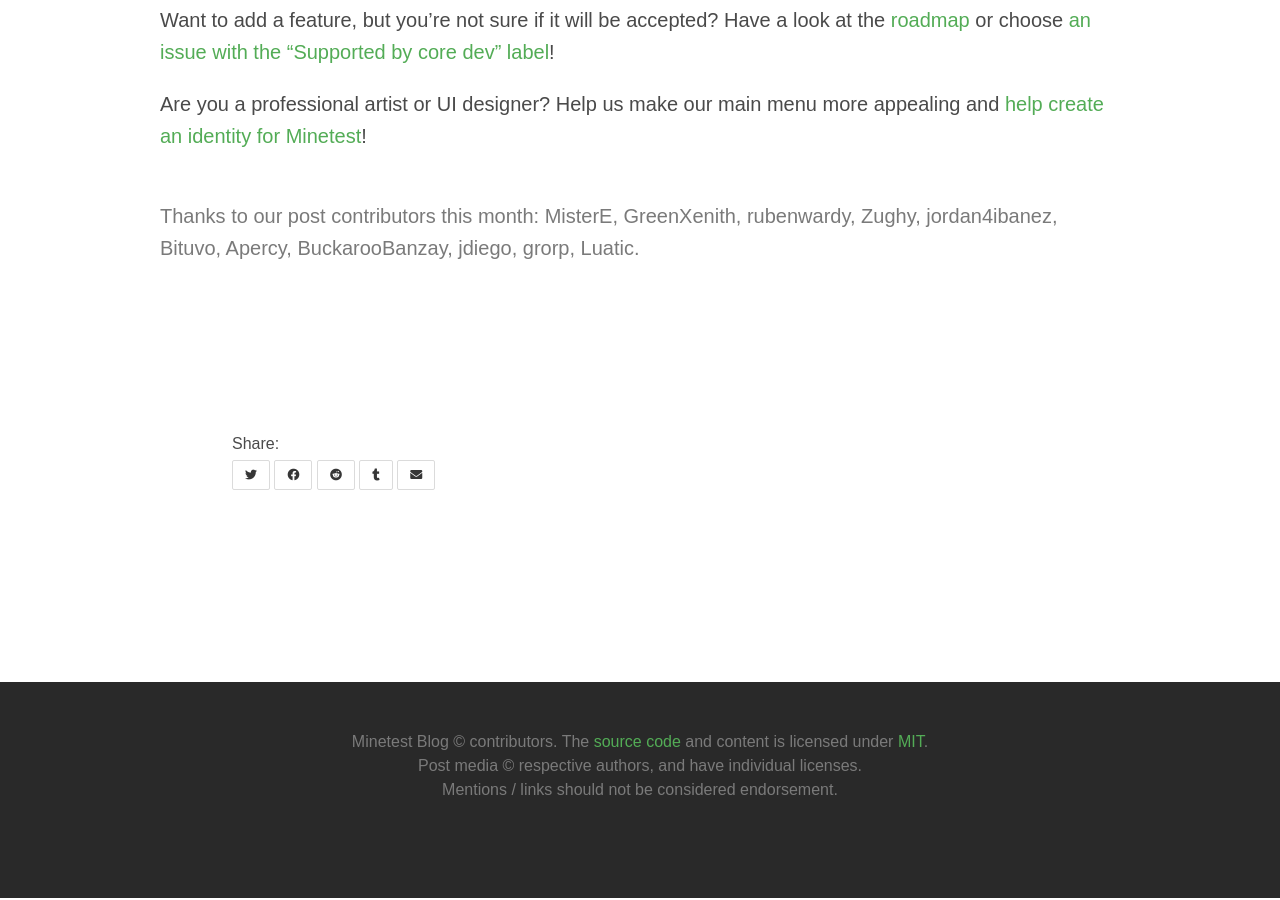
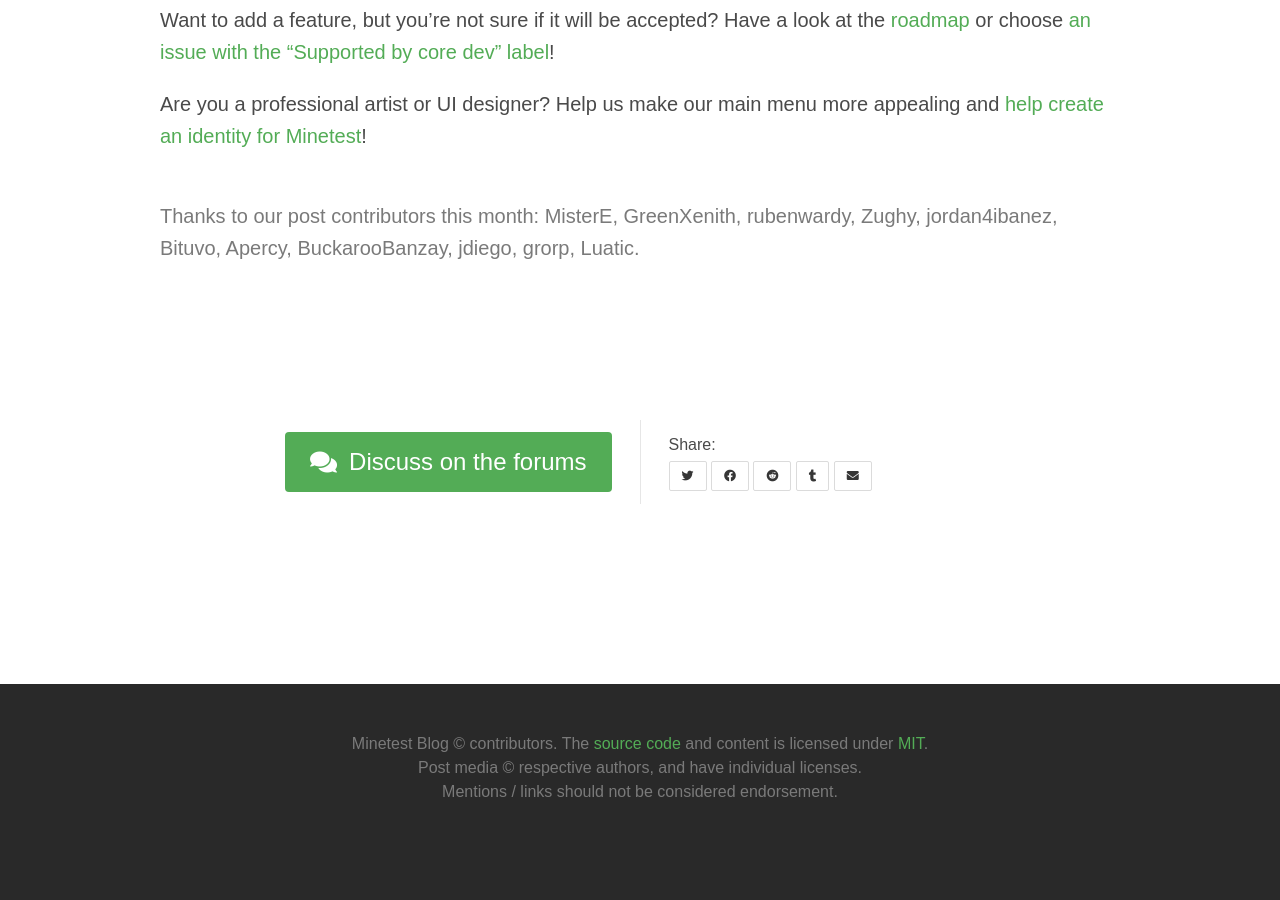
Before and after one commit to minetest/blog, a Jekyll site: the page built from _posts/2024-01-29-January.md, in a window 1280 px wide and 900 px high, scrolled down 11212 px. Built offline with Jekyll 4.4.1, drawn with Linux system fonts in a browser that asks for light colours; some of the changed lines change nothing that is shown.

Commit message:
Jan24: Add link to forum topic

```diff
--- a/_posts/2024-01-29-January.md
+++ b/_posts/2024-01-29-January.md
@@ -20,9 +20,8 @@
   - last_month
 image: /static/blog/2024_January/header.png
 
-# forum_topic: https://forum.minetest.net/viewtopic.php?f=18&t=29889
+forum_topic: https://forum.minetest.net/viewtopic.php?t=30195
 
-# pulls: https://github.com/minetest/minetest/pull
 gallery_apercy:
 - src: /static/blog/2024_January/vwbug.jpg
   caption: Lovebug 🪲
```
